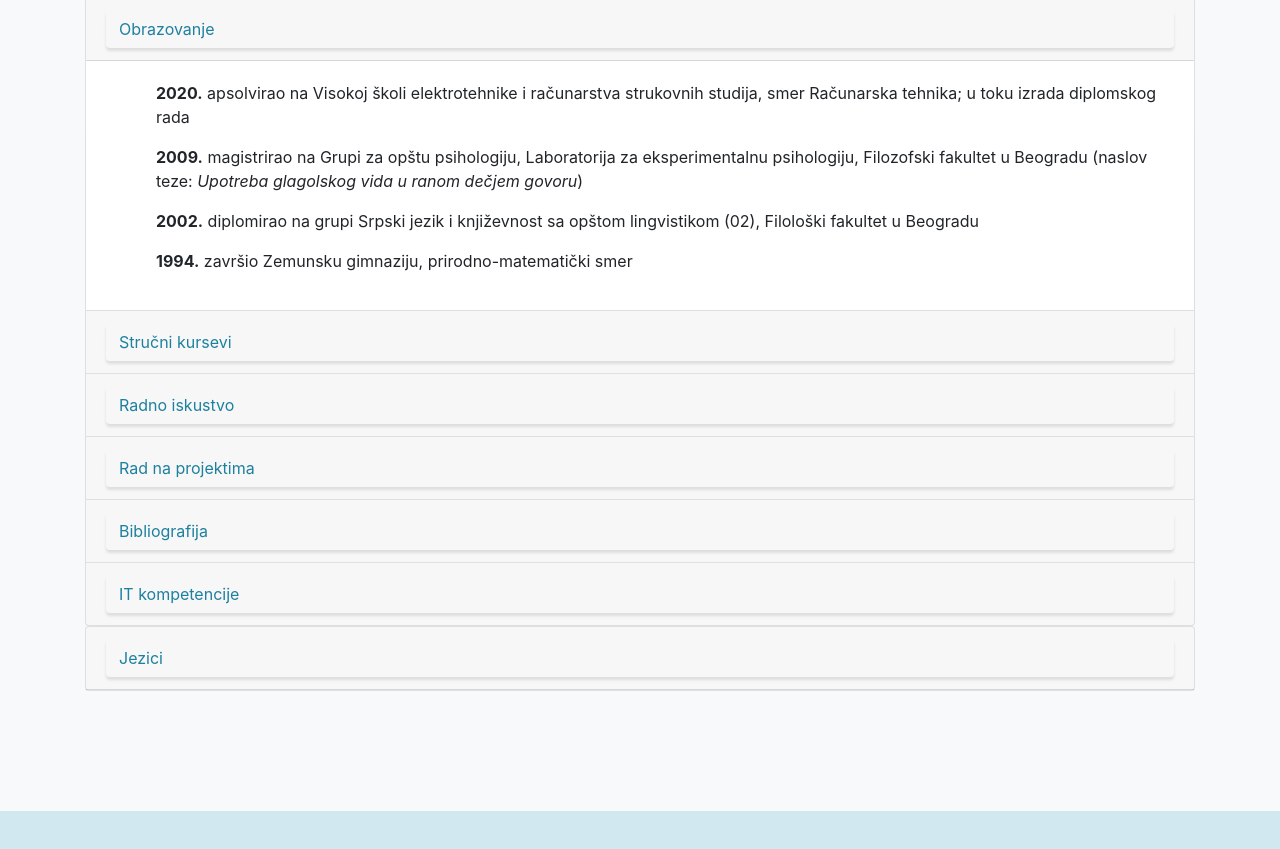
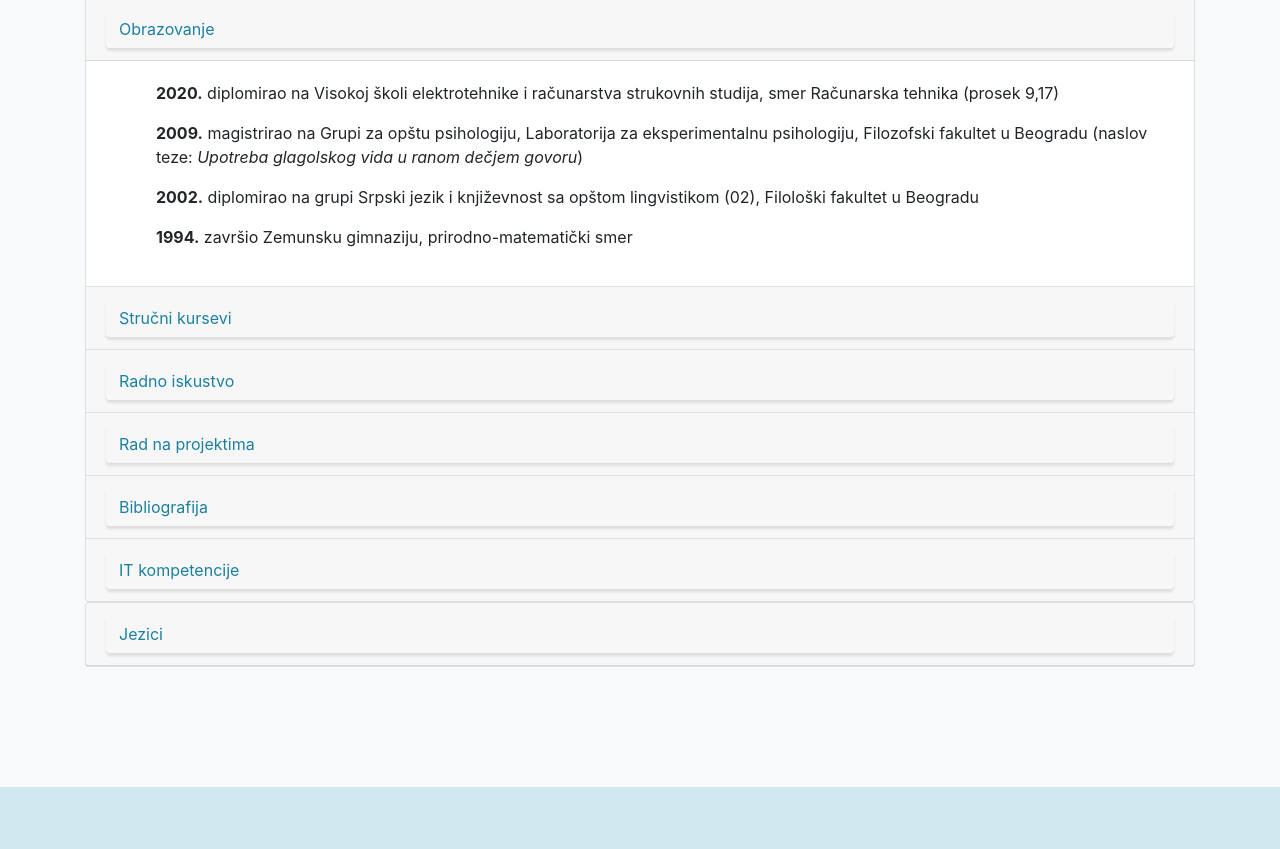
Before and after one commit to bputnik/bputnik.github.io, a website with bundled scripts: page index.html in a window 1280 px wide. Shown: the part 1137-1986 px from the top of the page. Built offline with nearby package versions, Linux system fonts and the light colour scheme.

Commit message:
Update index.html

```diff
--- a/index.html
+++ b/index.html
@@ -121,8 +121,8 @@
                 <tr>
 
                   <td class="tabela">
-                    <p><span class="istaknuto"> 2020.</span> apsolvirao na Visokoj školi elektrotehnike i računarstva
-                      strukovnih studija, smer Računarska tehnika; u toku izrada diplomskog rada</p>
+                    <p><span class="istaknuto"> 2020.</span> diplomirao na Visokoj školi elektrotehnike i računarstva
+                      strukovnih studija, smer Računarska tehnika (prosek 9,17)</p>
                     <p><span class="istaknuto">2009.</span> magistrirao na Grupi za opštu psihologiju, Laboratorija za
                       eksperimentalnu psihologiju, Filozofski fakultet u Beogradu (naslov teze: <i>Upotreba glagolskog
                         vida u ranom dečjem govoru</i>)</p>
```
